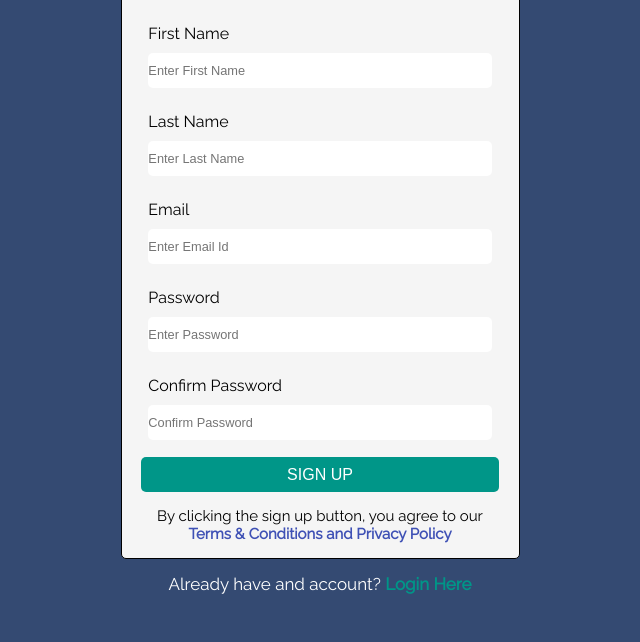
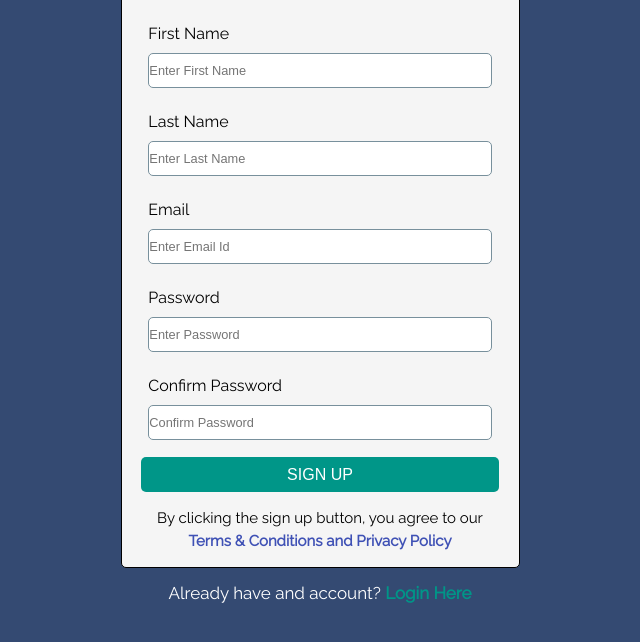
Before and after one commit to vipulc2/learn-simpleSignup, a plain HTML site: page index.html in a window 1280 px wide. Shown: the part 104-746 px from the top of the page, without its empty margins (320-960 px from the left). Drawn offline with Linux system fonts and the light colour scheme.

Commit message:
added borders to text fields,made footer align with the form, and added line height

```diff
--- a/style.css
+++ b/style.css
@@ -23,7 +23,7 @@ body{
 
 
 .container{
-  width: 1140px;
+  max-width: 1140px;
   margin: auto;
 }
 
@@ -75,12 +75,13 @@ input[type=text],
 input[type=email],
 input[type=password]{
   display: block;
-  border: 0;
+  border: 1px solid #78909c;
   border-radius: 5px;
   font-size: 80%;
   width: 100%;
   height: 35px;
   margin: auto;
+  outline: none;
 
 }
 
@@ -114,6 +115,7 @@ button{
   color: #000;
   font-size: 75%;
   margin: 15px;
+  line-height: 1.5em;;
 }
 
 .msg a:active,
@@ -125,7 +127,7 @@ button{
 }
 
 .footer{
-  width: 60%;
+  width: 35%;
   margin:15px auto;
   color: #fff;
   font-size: 85%;
```
